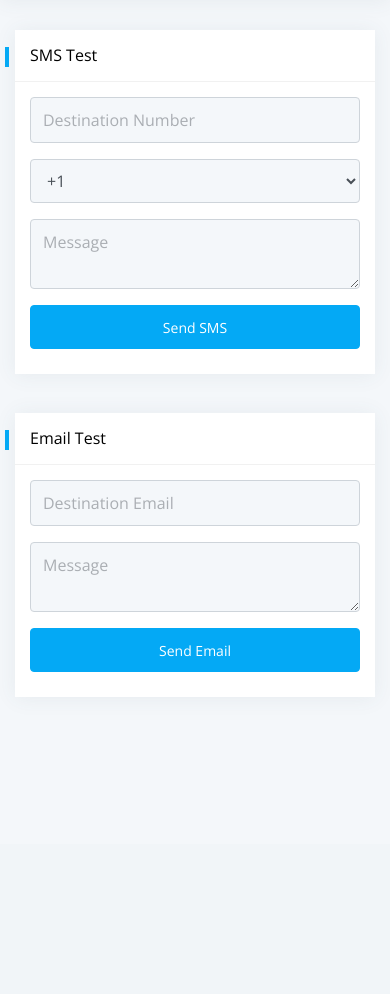
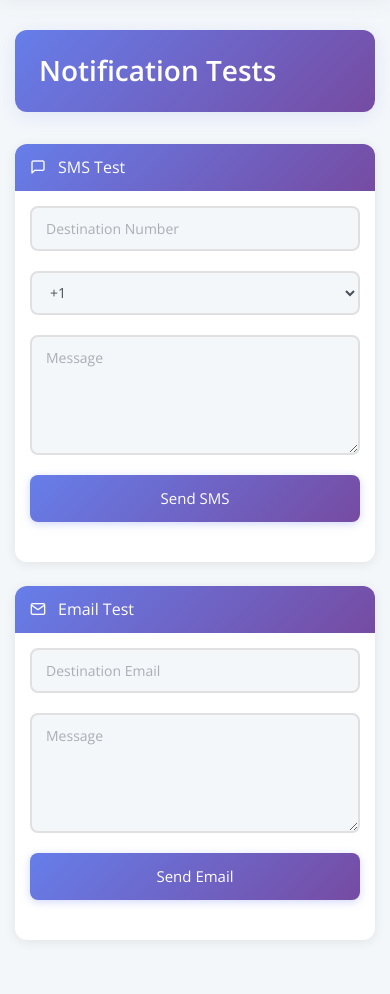
Before and after one commit to Warrior6289/Getconnects_Admin, a Flask app: page /settings/notifications/test in a window 390 px wide. Shown: the part 148-1142 px from the top of the page. Before the commit the page ends 845 px from the top, so only its background shows below. Run offline with Flask 3, Linux system fonts and the light colour scheme; the visitor is signed in with stand-in values (Sample User, id 1); a database or web service that is not in the repository returns one stand-in record (values such as "Sample title"); data that the repository does not hold is empty; some libraries are stand-ins or nearby versions.

Commit message:
design: Professional UI redesign for Notification Test page
- Add gradient header with send icon
- Professional card styling with gradient headers
- SMS and Email test cards with icons
- Enhanced form controls with focus states
- Full-width gradient buttons with hover effects
- Better spacing and typography
- Fully responsive design
- Maintains consistent purple color scheme

```diff
--- a/templates/notification_test.html
+++ b/templates/notification_test.html
@@ -1,11 +1,125 @@
 {% extends 'base.html' %}
 {% block title %}Notification Tests - GetConnects Portal{% endblock %}
+
+{% block stylesheets %}
+  {{ super() }}
+  <style>
+    /* Professional Notification Test Page Styling */
+    .test-header {
+      background: linear-gradient(135deg, #667eea 0%, #764ba2 100%);
+      padding: 2rem;
+      border-radius: 12px;
+      margin-bottom: 2rem;
+      box-shadow: 0 4px 20px rgba(102, 126, 234, 0.15);
+    }
+
+    .test-header h1 {
+      color: #fff;
+      font-weight: 600;
+      margin: 0;
+      font-size: 2rem;
+    }
+
+    .test-card {
+      border: none;
+      border-radius: 12px;
+      box-shadow: 0 2px 12px rgba(0, 0, 0, 0.08);
+      overflow: hidden;
+      height: 100%;
+    }
+
+    .test-card .card-header {
+      background: linear-gradient(135deg, #667eea 0%, #764ba2 100%);
+      color: #fff;
+      font-weight: 600;
+      padding: 1.25rem 1.5rem;
+      border-bottom: none;
+    }
+
+    .test-card .card-header h5 {
+      margin: 0;
+      color: #fff;
+      font-size: 1.125rem;
+      display: flex;
+      align-items: center;
+      gap: 0.75rem;
+    }
+
+    .test-card .card-block {
+      padding: 1.75rem;
+    }
+
+    .form-group {
+      margin-bottom: 1.25rem;
+    }
+
+    .form-control, .form-select {
+      border: 2px solid #e0e0e0;
+      border-radius: 8px;
+      padding: 10px 14px;
+      transition: all 0.3s ease;
+      font-size: 14px;
+    }
+
+    .form-control:focus, .form-select:focus {
+      border-color: #667eea;
+      box-shadow: 0 0 0 3px rgba(102, 126, 234, 0.1);
+      outline: none;
+    }
+
+    textarea.form-control {
+      min-height: 120px;
+      resize: vertical;
+    }
+
+    .btn-primary {
+      background: linear-gradient(135deg, #667eea 0%, #764ba2 100%);
+      border: none;
+      padding: 12px 32px;
+      border-radius: 8px;
+      font-weight: 500;
+      transition: all 0.3s ease;
+      box-shadow: 0 2px 8px rgba(102, 126, 234, 0.3);
+      width: 100%;
+      font-size: 15px;
+    }
+
+    .btn-primary:hover {
+      transform: translateY(-2px);
+      box-shadow: 0 4px 12px rgba(102, 126, 234, 0.4);
+    }
+
+    .btn-primary:active {
+      transform: translateY(0);
+    }
+
+    @media (max-width: 768px) {
+      .test-header {
+        padding: 1.5rem;
+      }
+
+      .test-header h1 {
+        font-size: 1.5rem;
+      }
+
+      .col-md-6 {
+        margin-bottom: 1.5rem !important;
+      }
+    }
+  </style>
+{% endblock %}
+
 {% block content %}
+<!-- Professional Header with Gradient -->
+<div class="test-header">
+  <h1><i class="feather icon-send me-3"></i>Notification Tests</h1>
+</div>
+
 <div class="row">
   <div class="col-md-6 mb-4">
-    <div class="card">
+    <div class="card test-card">
       <div class="card-header">
-        <h5>SMS Test</h5>
+        <h5><i class="feather icon-message-square me-2"></i>SMS Test</h5>
       </div>
       <div class="card-block">
         <form method="post">
@@ -29,9 +143,9 @@
     </div>
   </div>
   <div class="col-md-6 mb-4">
-    <div class="card">
+    <div class="card test-card">
       <div class="card-header">
-        <h5>Email Test</h5>
+        <h5><i class="feather icon-mail me-2"></i>Email Test</h5>
       </div>
       <div class="card-block">
         <form method="post">
```
